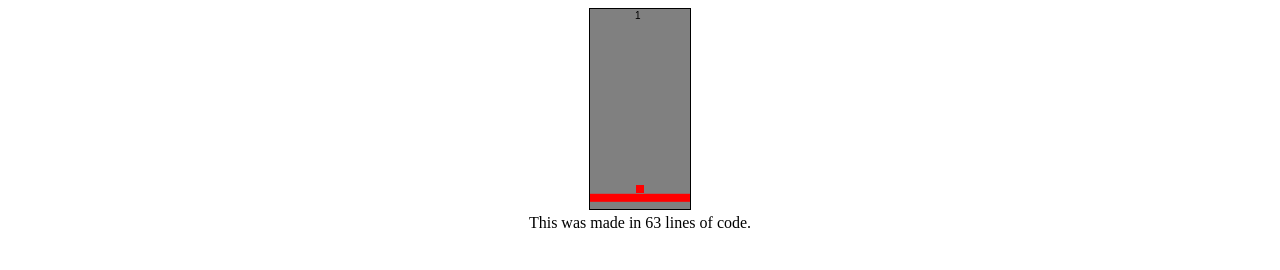
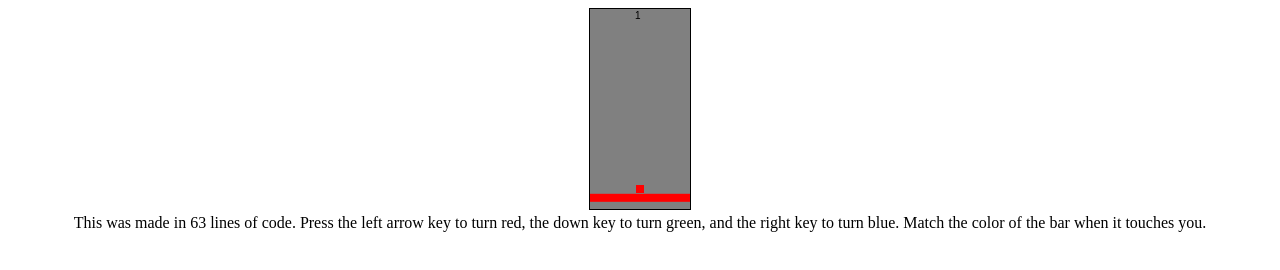
Before and after one commit to pixelminigames/pixelminigames.github.io, a plain HTML site: page rgb/index.html in a window 1280 px wide. Drawn offline with Linux system fonts and the light colour scheme.

Commit message:
Update index.html

```diff
--- a/rgb/index.html
+++ b/rgb/index.html
@@ -18,5 +18,6 @@
 		<canvas id="canvas"></canvas><br>
 		<script src="game.js" type="text/javascript"></script>
 		This was made in 63 lines of code.
+		Press the left arrow key to turn red, the down key to turn green, and the right key to turn blue. Match the color of the bar when it touches you.
 	</body>
 </html>
```
